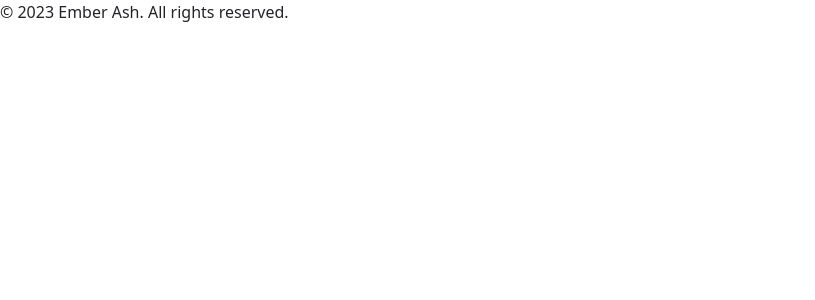
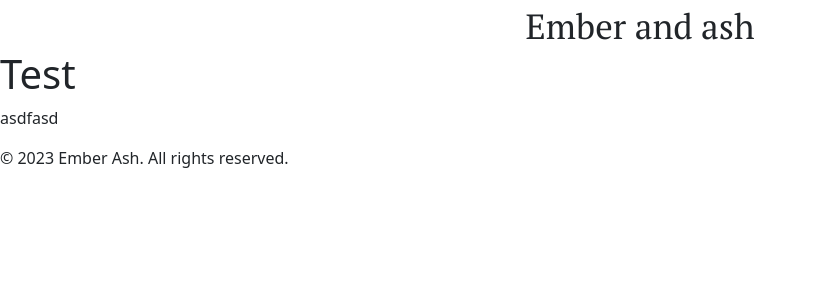
Before and after one commit to JamesBracken/Ember-Ash, a Django app: page /home/ in a window 1280 px wide. Shown: the top 300 px of the page, without its empty margins (0-815 px from the left). Run offline with Django 4.2, Linux system fonts and the light colour scheme.

Commit message:
Add: title header

```diff
--- a/static/css/style.css
+++ b/static/css/style.css
@@ -0,0 +1,9 @@
+.company-header h1 {
+    font-family: 'PT Serif', serif !important;
+    padding-top: 5px;
+    font-size: 35px;
+}
+
+.company-header {
+    height: 50px;
+}
--- a/templates/base.html
+++ b/templates/base.html
@@ -3,28 +3,38 @@
 <!DOCTYPE html>
 <html lang="en">
   <head>
-    <meta charset="UTF-8">
-    <meta name="viewport" content="width=device-width, initial-scale=1.0">
-    <title>{% block title %}Ember Ash{% endblock %}</title>
+    <meta charset="UTF-8" />
+    <meta name="viewport" content="width=device-width, initial-scale=1.0" />
+    <title>
+      {% block title %}
+        Ember Ash
+      {% endblock %}
+    </title>
 
     <!-- Bootstrap styles -->
-    <link href="https://cdn.jsdelivr.net/npm/bootstrap@5.3.5/dist/css/bootstrap.min.css" rel="stylesheet" integrity="sha384-SgOJa3DmI69IUzQ2PVdRZhwQ+dy64/BUtbMJw1MZ8t5HZApcHrRKUc4W0kG879m7" crossorigin="anonymous">
+    <link href="https://cdn.jsdelivr.net/npm/bootstrap@5.3.5/dist/css/bootstrap.min.css" rel="stylesheet" integrity="sha384-SgOJa3DmI69IUzQ2PVdRZhwQ+dy64/BUtbMJw1MZ8t5HZApcHrRKUc4W0kG879m7" crossorigin="anonymous" />
 
     <!-- Google fonts -->
-    <link rel="preconnect" href="https://fonts.googleapis.com">
-    <link rel="preconnect" href="https://fonts.gstatic.com" crossorigin>
-    <link href="https://fonts.googleapis.com/css2?family=DM+Sans:ital,opsz,wght@0,9..40,100..1000;1,9..40,100..1000&family=PT+Serif:ital,wght@0,400;0,700;1,400;1,700&display=swap" rel="stylesheet">
+    <link rel="preconnect" href="https://fonts.googleapis.com" />
+    <link rel="preconnect" href="https://fonts.gstatic.com" crossorigin />
+    <link href="https://fonts.googleapis.com/css2?family=DM+Sans:ital,opsz,wght@0,9..40,100..1000;1,9..40,100..1000&family=PT+Serif:ital,wght@0,400;0,700;1,400;1,700&display=swap" rel="stylesheet" />
 
     <!-- CSS Stylesheet -->
-    <link rel="stylesheet" href="{% static 'css/style.css' %}">
+    <link rel="stylesheet" href="{% static 'css/style.css' %}" />
   </head>
   <body>
-    <header>
-        <nav>
-            <!-- Navigation content -->
-        </nav>
+    <header class="company-header">
+      <div class="container">
+        <div class="row">
+          <div class="col-12">
+            <h1 class="text-center">Ember and ash</h1>
+          </div>
+        </div>
+      </div>
     </header>
     <main>
+      <h1>Test</h1>
+      <p>asdfasd</p>
       {% block content %}
         <!-- Main content -->
       {% endblock %}
```
Lines whose indentation alone changed are shown as unchanged.
